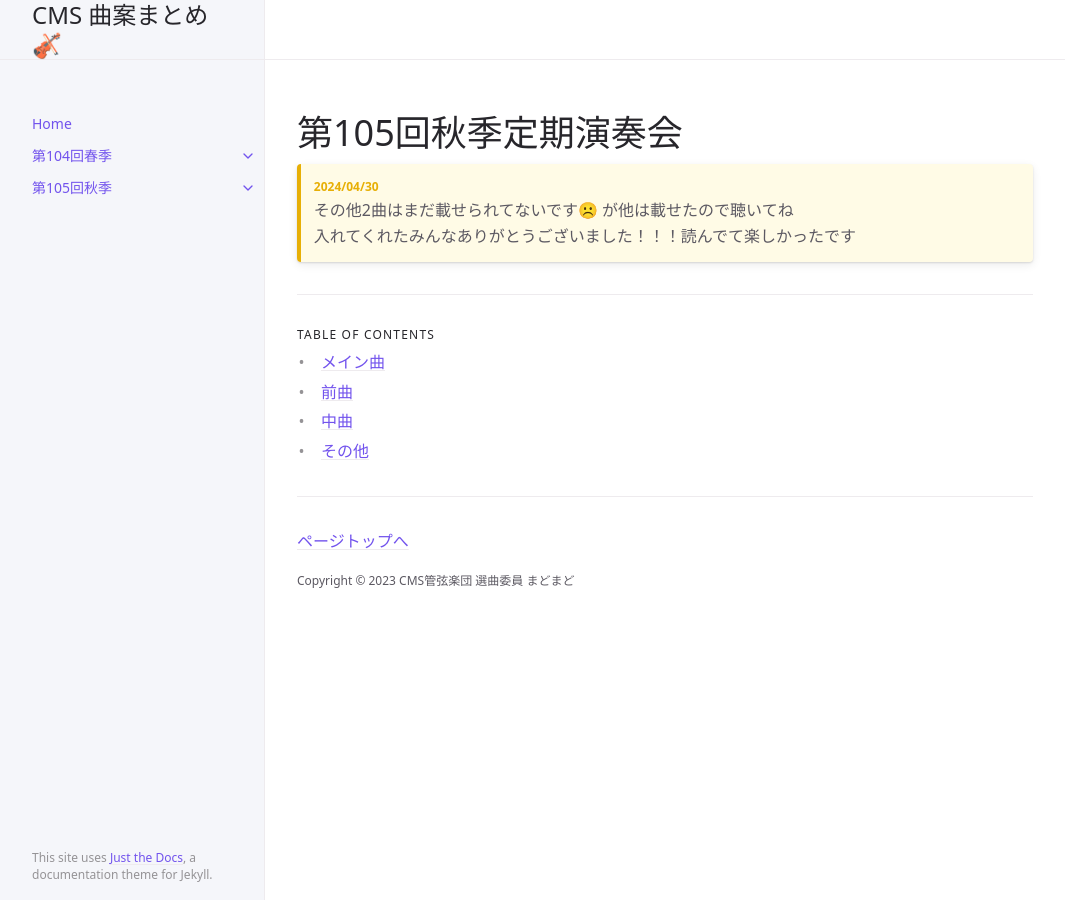
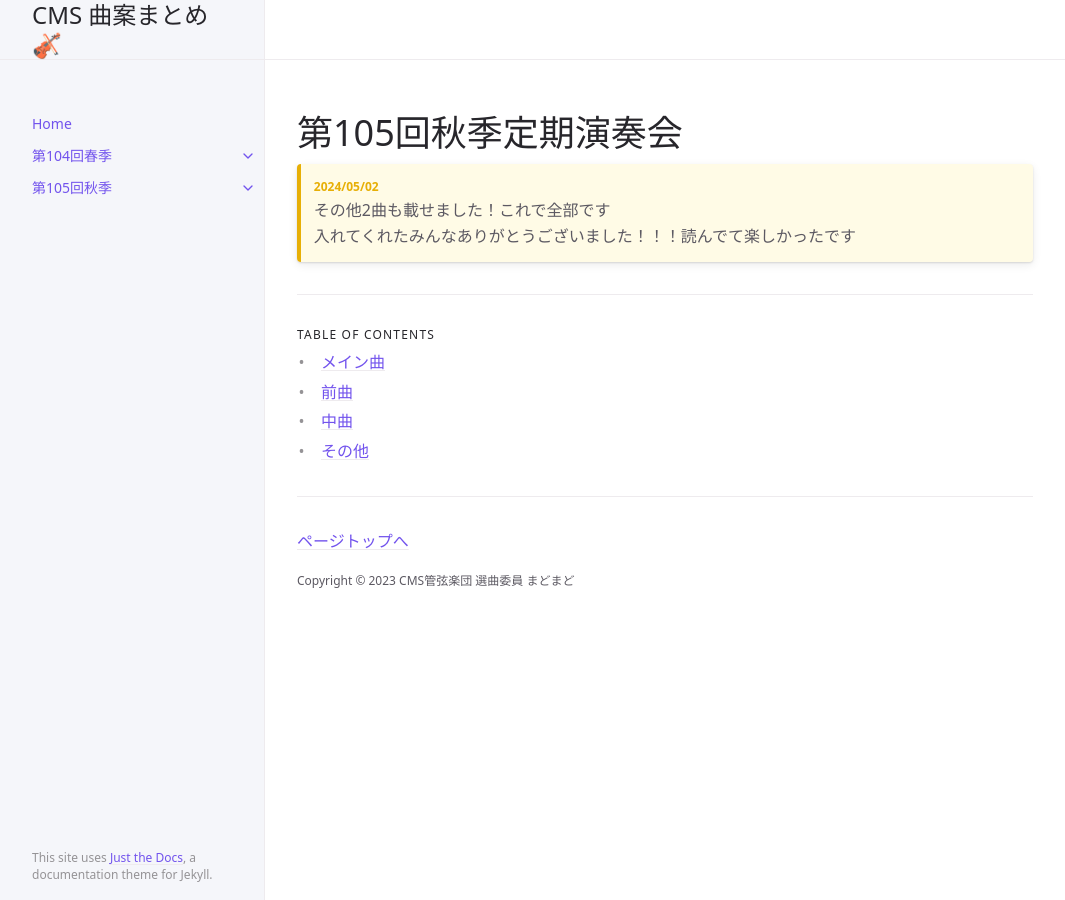
Before and after one commit to cmssenkyoku/cmssenkyoku, a Jekyll site: the page built from docs/105/105.md, in a window 1280 px wide. Shown: the whole page, without its empty margins (107-1172 px from the left). Built offline with Jekyll 4.4.1, drawn with Linux system fonts in a browser that asks for light colours; cached includes are drawn as plain includes.

Commit message:
sonotaireta

```diff
--- a/docs/105/105.md
+++ b/docs/105/105.md
@@ -9,7 +9,7 @@ permalink: /docs/105
 # 第105回秋季定期演奏会
 
 {: .highlight-title }
-> 2024/04/30
+> 2024/05/02
 >
-> その他2曲はまだ載せられてないです☹️ が他は載せたので聴いてね
+> その他2曲も載せました！これで全部です
 > <br>入れてくれたみんなありがとうございました！！！読んでて楽しかったです
```
